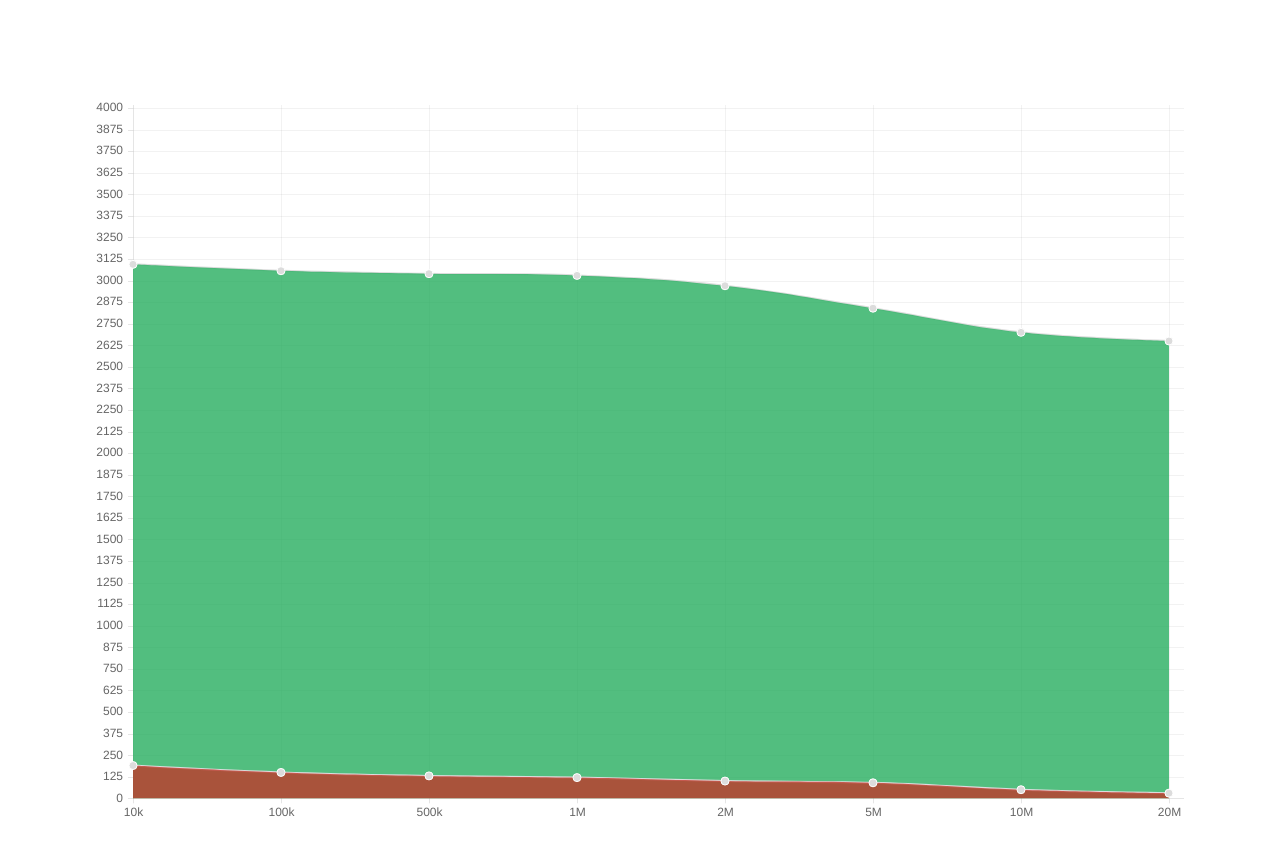
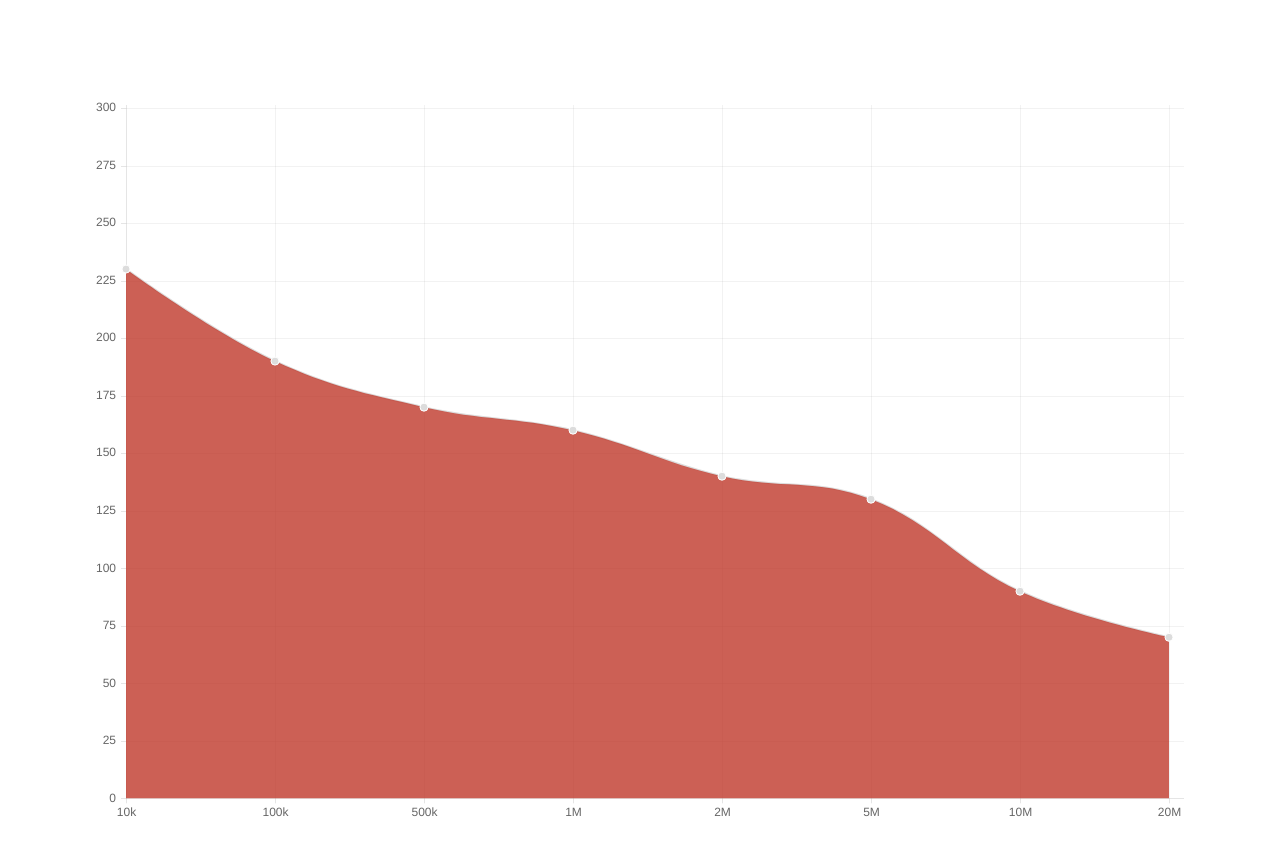
Before and after one commit to dthunziker/dthunziker.github.io, a plain HTML site: page rps.html in a window 1280 px wide. Drawn offline with Linux system fonts and the light colour scheme.

Commit message:
Updated metrics w/ Analytics Queue increased to 100,000

```diff
--- a/rps.html
+++ b/rps.html
@@ -23,16 +23,6 @@
 				labels : ["10k","100k","500k","1M","2M","5M","10M","20M"],
 				datasets : [
 					{
-						label: "Sitecore xDB",
-						fillColor : "rgba(39, 174, 96,0.8)",
-						strokeColor : "rgba(220,220,220,1)",
-						pointColor : "rgba(220,220,220,1)",
-						pointStrokeColor : "#fff",
-						pointHighlightFill : "#fff",
-						pointHighlightStroke : "rgba(220,220,220,1)",
-						data : [3094,3057,3040,3030,2970,2840,2700,2650]
-					},
-					{
 						label: "Sitecore DMS",
 						fillColor : "rgba(192, 57, 43,0.8)",
 						strokeColor : "rgba(220,220,220,1)",
@@ -40,7 +30,7 @@
 						pointStrokeColor : "#fff",
 						pointHighlightFill : "#fff",
 						pointHighlightStroke : "rgba(220,220,220,1)",
-						data : [190,150,130,120,100,90,50,30]
+						data : [230,190,170,160,140,130,90,70]
 					}
 				]
 
```
